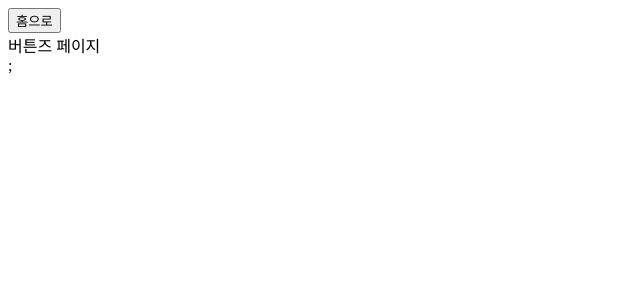
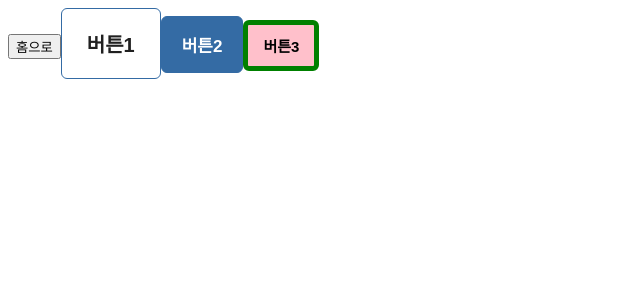
Before and after one commit to chamin966/Project_Setting_Convention, a React (Create React App) app: page /buttons in a window 1280 px wide. Shown: the top 300 px of the page, without its empty margins (0-640 px from the left). Built offline with nearby package versions, Linux system fonts and the light colour scheme.

Commit message:
Style: 아토믹 버튼 컴포넌트 구현

```diff
--- /dev/null
+++ b/src/components/atom/CommonButton.tsx
@@ -0,0 +1,128 @@
+import styled, { css } from 'styled-components';
+
+/**
+ * **label**: 버튼 텍스트
+ * **theme**: primary(default), secondary
+ * **size**: large(default), medium, small
+ * */
+interface ButtonProps {
+  label?: string; // 버튼에 표시되는 텍스트
+  theme: string; // 버튼의 테마 설정: primary(기본값), secondary
+  size: string; // 버튼의 크기 설정: large(기본값), medium, small
+}
+
+/**
+ * CommonButton의 기본 속성을 설정합니다.
+ */
+CommonButton.defaultProps = {
+  theme: 'primary',
+  size: 'medium',
+};
+
+/**
+ * CommonButton 함수는 ButtonProps를 입력값으로 받아 Button 컴포넌트를 반환합니다.
+ */
+function CommonButton(props: ButtonProps) {
+  return (
+    <Button size={props.size} theme={props.theme}>
+      {props.label}
+    </Button>
+  );
+}
+
+export default CommonButton;
+
+/**
+ * 버튼의 크기에 대한 속성을 정의한 Size 타입입니다.
+ */
+type Size = {
+  [key: string]: {
+    padding: string;
+    fontSize: string;
+  };
+};
+
+/**
+ * 버튼의 테마에 대한 속성을 정의한 Theme 타입입니다.
+ */
+type Theme = {
+  [key: string]: {
+    backgroundColor: string;
+    color: string;
+    border?: string;
+  };
+};
+
+/**
+ * 버튼의 크기에 대한 기본값을 정의한 객체입니다.
+ */
+const sizes: Size = {
+  large: {
+    padding: '20px 25px',
+    fontSize: '20px',
+  },
+  medium: {
+    padding: '15px 20px',
+    fontSize: '17px',
+  },
+  small: {
+    padding: '10px 15px',
+    fontSize: '15px',
+  },
+};
+
+/**
+ * 버튼의 테마에 대한 기본값을 정의한 객체입니다.
+ */
+const themes: Theme = {
+  primary: {
+    backgroundColor: '#fff',
+    color: '#202020',
+  },
+  secondary: {
+    backgroundColor: '#346ba4',
+    color: '#fff',
+  },
+  pink: {
+    backgroundColor: 'pink',
+    color: 'black',
+    border: '5px solid green',
+  },
+};
+
+/**
+ * 버튼의 크기에 따른 스타일을 설정하는 CSS 코드입니다.
+ */
+const sizeStyles = css<ButtonProps>`
+  ${({ size }) => css`
+    padding: ${sizes[size].padding};
+    font-size: ${sizes[size].fontSize};
+  `}
+`;
+
+/**
+ * 버튼의 테마에 따른 스타일을 설정하는 CSS 코드입니다.
+ */
+const themeStyles = css<ButtonProps>`
+  ${({ theme }) => css`
+    background-color: ${themes[theme].backgroundColor};
+    color: ${themes[theme].color};
+    border: ${themes[theme].border};
+  `}
+`;
+
+/**
+ * 버튼 컴포넌트를 styled-components를 사용하여 생성합니다.
+ */
+const Button = styled.button<ButtonProps>`
+  /* 기본값 */
+  border-radius: 6px;
+  border: 1px solid #346ba4;
+  font-weight: 700;
+
+  /* size */
+  ${sizeStyles}
+
+  /* theme */
+  ${themeStyles}
+`;
--- a/src/pages/Buttons.tsx
+++ b/src/pages/Buttons.tsx
@@ -1,11 +1,14 @@
 import { useNavigate } from 'react-router-dom';
+import CommonButton from '../components/atom/CommonButton';
 
 function Buttons() {
   const navigate = useNavigate();
   return (
     <>
       <button onClick={() => navigate('/')}>홈으로</button>
-      <div>버튼즈 페이지</div>;
+      <CommonButton label='버튼1' size='large' theme='primary' />
+      <CommonButton label='버튼2' size='medium' theme='secondary' />
+      <CommonButton label='버튼3' size='small' theme='pink' />
     </>
   );
 }
--- a/src/pages/Home.tsx
+++ b/src/pages/Home.tsx
@@ -1,15 +1,23 @@
 import { useNavigate } from 'react-router-dom';
+import styled from 'styled-components';
 
 function Home() {
   const navigate = useNavigate();
   return (
-    <>
+    <StyledHome>
       <button onClick={() => navigate('/devTool')}>
         개발자 도구 클래스 네임 비교 페이지
       </button>
       <button onClick={() => navigate('/buttons')}>버튼즈 페이지</button>
-    </>
+    </StyledHome>
   );
 }
 
 export default Home;
+
+const StyledHome = styled.div`
+  display: flex;
+  flex-direction: column;
+  gap: 2rem;
+  width: 20rem;
+`;
```
